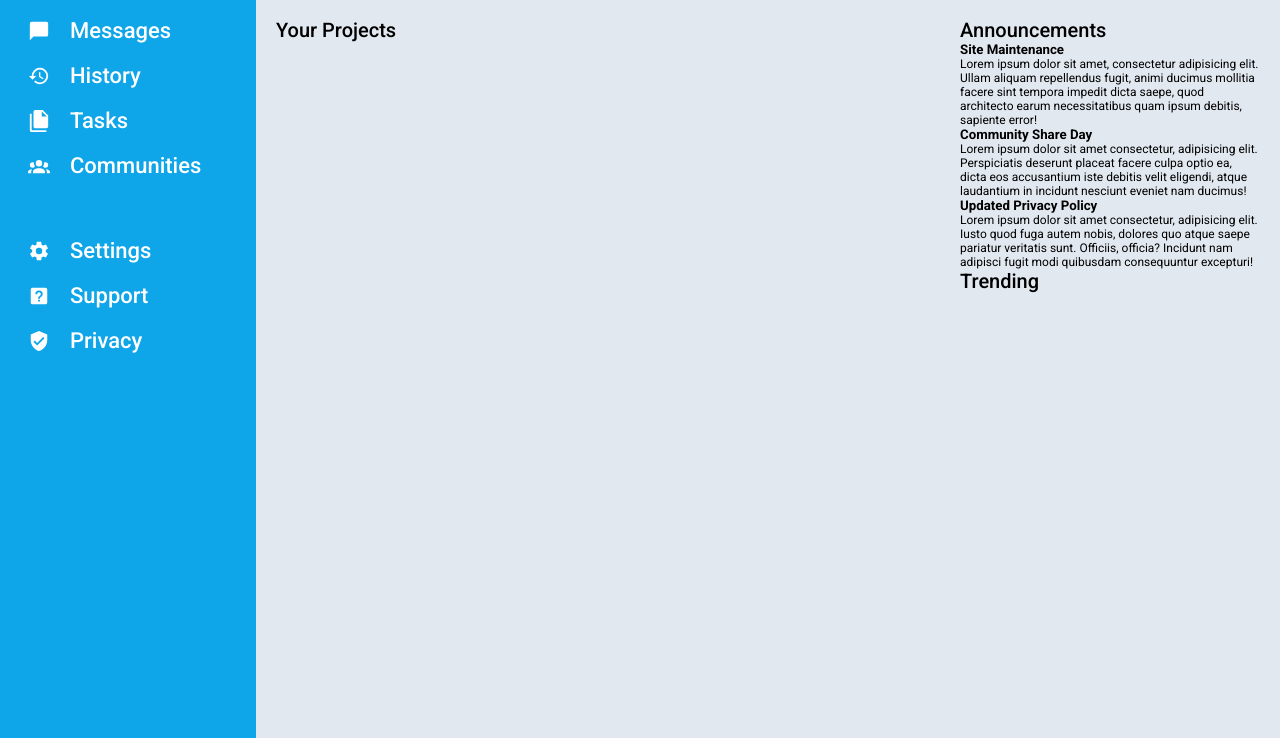
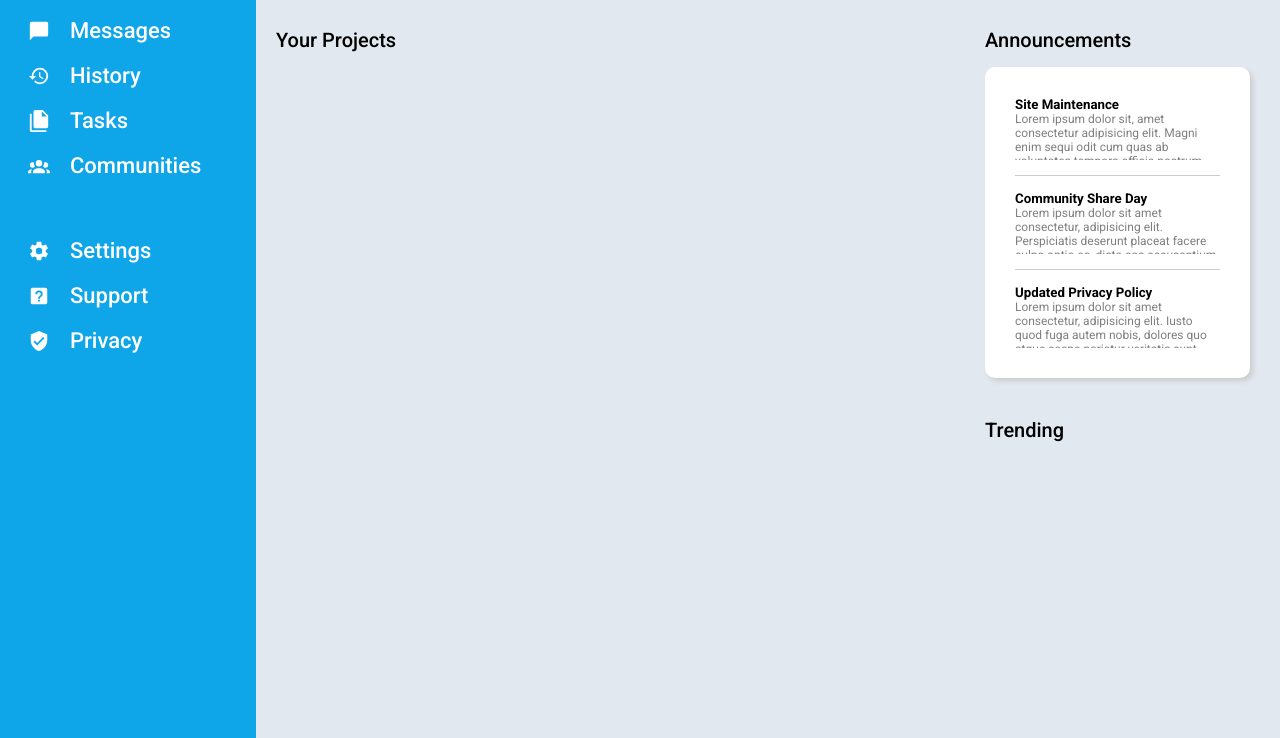
Before and after one commit to debanjankoley/admin-dashboard, a plain HTML site: page index.html in a window 1280 px wide. Shown: the part 187-925 px from the top of the page. Drawn offline with Linux system fonts and the light colour scheme.

Commit message:
finish styling the announcements section

```diff
--- a/index.html
+++ b/index.html
@@ -77,12 +77,14 @@
                 <div class="announcements-content">
                     <div>
                         <h5>Site Maintenance</h5>
-                        <p>Lorem ipsum dolor sit amet, consectetur adipisicing elit. Ullam aliquam repellendus fugit, animi ducimus mollitia facere sint tempora impedit dicta saepe, quod architecto earum necessitatibus quam ipsum debitis, sapiente error!</p>
+                        <p>Lorem ipsum dolor sit, amet consectetur adipisicing elit. Magni enim sequi odit cum quas ab voluptates tempora officia nostrum, sit dolorum, numquam aliquam necessitatibus eveniet dolorem temporibus quos ea! Laudantium.</p>
                     </div>
+                    <hr>
                     <div>
                         <h5>Community Share Day</h5>
                         <p>Lorem ipsum dolor sit amet consectetur, adipisicing elit. Perspiciatis deserunt placeat facere culpa optio ea, dicta eos accusantium iste debitis velit eligendi, atque laudantium in incidunt nesciunt eveniet nam ducimus!</p>
                     </div>
+                    <hr>
                     <div>
                         <h5>Updated Privacy Policy</h5>
                         <p>Lorem ipsum dolor sit amet consectetur, adipisicing elit. Iusto quod fuga autem nobis, dolores quo atque saepe pariatur veritatis sunt. Officiis, officia? Incidunt nam adipisci fugit modi quibusdam consequuntur excepturi!</p>
--- a/style.css
+++ b/style.css
@@ -174,10 +174,17 @@
 }
 
 .main-content {
-    padding: 20px;
+    padding: 30px 30px 40px 20px;
     display: grid;
-    grid-template-columns: auto 300px;
+    grid-template-columns: auto 265px;
     grid-template-rows: min-content min-content;
+    column-gap: 20px;
+    row-gap: 40px;
+}
+
+.announcements {
+    display: grid;
+    gap: 15px;
 }
 
 .main-content > div > p {
@@ -189,6 +196,29 @@
     grid-row: 1 / 3;
 }
 
+.announcements-content {
+    display: grid;
+    gap: 15px;
+    padding: 30px;
+    background-color: white;
+    border-radius: 10px;
+    box-shadow: 3px 3px 5px #ccc;
+}
+
+
+.announcements-content div {
+    height: 63px;
+    overflow: hidden;
+}
+
+hr {
+    height: 1px;
+    border: 0;
+    padding: 0;
+    border-top: 1px solid #ccc;
+}
+
 .announcements-content p {
     font-size: 12px;
+    color: gray;
 }
```
